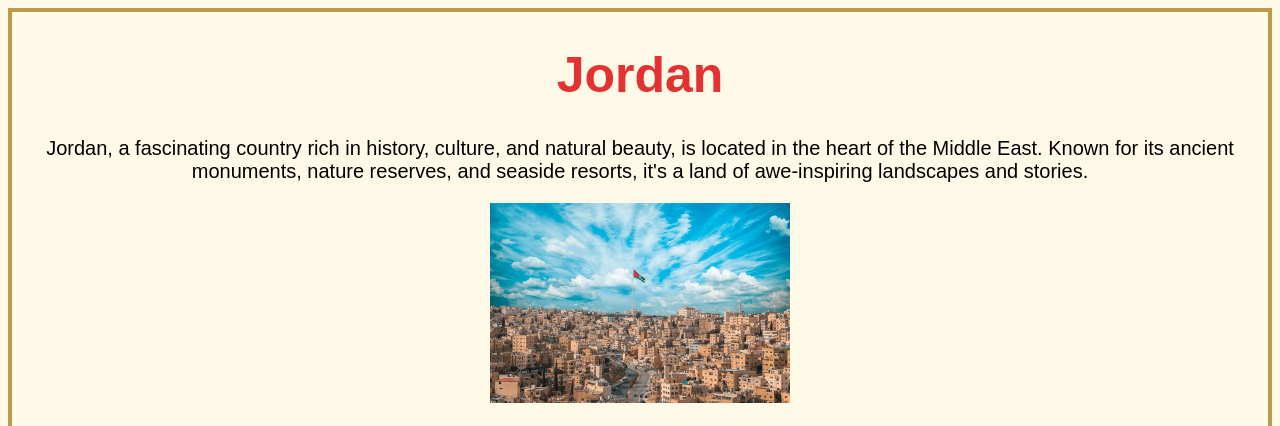
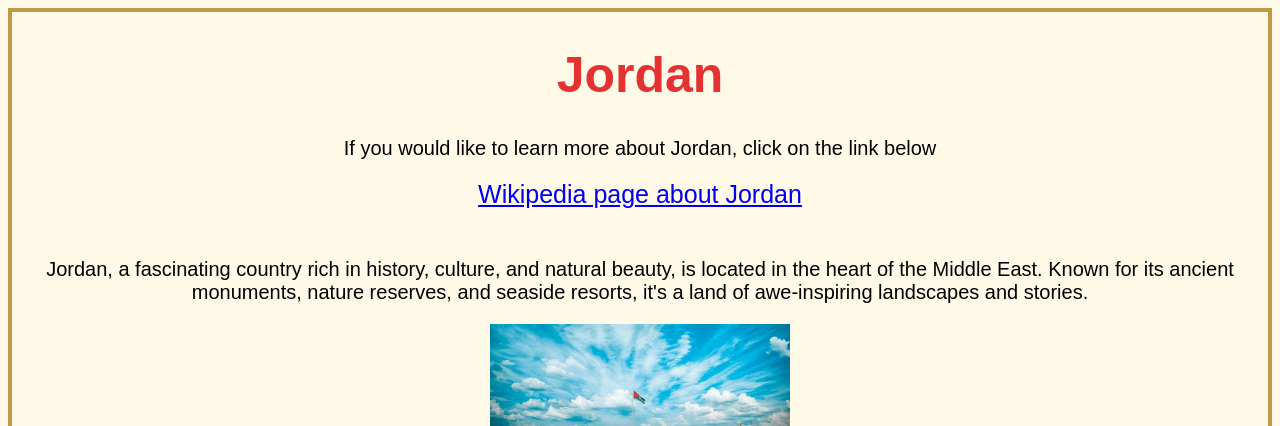
Before and after one commit to ralmana/web_page, a plain HTML site: page JO.html in a window 1280 px wide. Shown: the top 426 px of the page. Drawn offline with Linux system fonts and the light colour scheme.

Commit message:
Feb 4: 7.44pm

```diff
--- a/JO.html
+++ b/JO.html
@@ -9,6 +9,10 @@
 <body>
 
     <h1 style="color: rgb(228, 50, 50) ;"> Jordan </h1>
+    <p> If you would like to learn more about Jordan, click on the link below</p>
+    <a href="https://en.wikipedia.org/wiki/Jordan">Wikipedia page about Jordan</a>
+    <br>
+    <br>
     <p>Jordan, a fascinating country rich in history, culture, and natural beauty, is located in the heart of the Middle East. Known for its ancient monuments, nature reserves, and seaside resorts, it's a land of awe-inspiring landscapes and stories.</p>
     <img src="jordan-flag-amman-landscape-view-600nw-1532025011.webp" alt="Jordan Landscape" style="width:300px;height: 200px;px;">
     <br>
```
Also changed, not shown: Track.html (+1 -1 lines).
